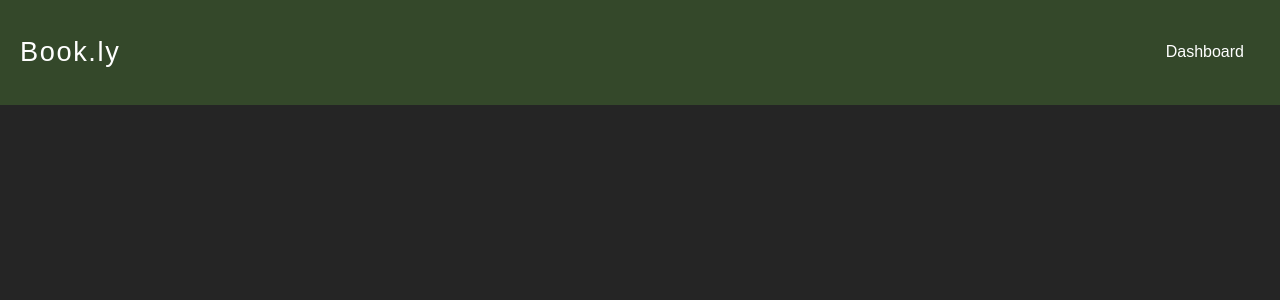
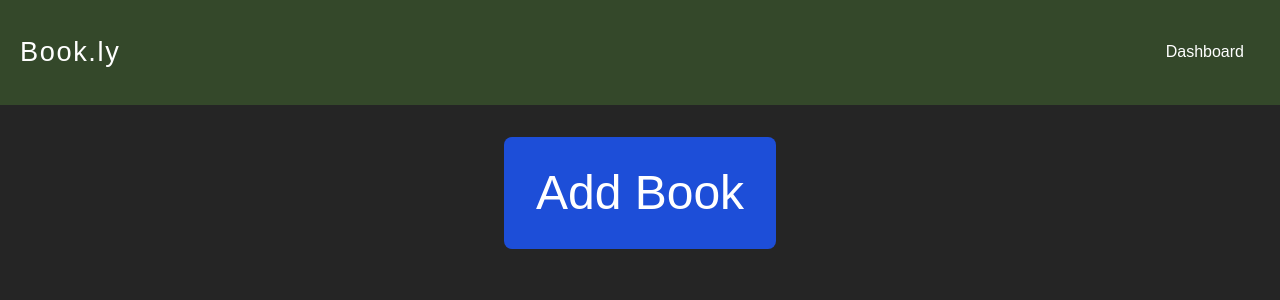
Before and after one commit to mud-ali/bookly, a React (Vite) app: page / in a window 1280 px wide. Shown: the top 300 px of the page. Built offline with nearby package versions, Linux system fonts and the light colour scheme.

Commit message:
add a book page

```diff
--- /dev/null
+++ b/src/pages/AddForm.tsx
@@ -0,0 +1,21 @@
+import React from "react";
+import Header from "../components/Header";
+import "../css/Home.css";
+import { Link } from "react-router-dom";
+
+const AddForm = () => {
+    return (
+        <>
+            <Header />
+            <main className="home-body">
+                <form id="book-add" className="flex flex-col justify-around items-center w-full h-60">
+                    <input type="text" name="title" required   className="text-black"/>
+                    <input type="number" name="pages" required className="text-black"/>
+                    <button type="submit" className="bg-blue-900 p-4 rounded-lg">Add Book</button>
+                </form>
+            </main>
+        </>
+    )
+}
+
+export default AddForm;
--- a/src/pages/Home.tsx
+++ b/src/pages/Home.tsx
@@ -1,13 +1,17 @@
 import React from "react";
 import Header from "../components/Header";
 import "../css/Home.css";
+import { Link } from "react-router-dom";
 
 const Home = () => {
     return (
         <>
             <Header />
             <main className="home-body">
-
+                <div className={`w-[4%] min-w-max rounded-lg bg-blue-700 p-8 flex justify-center items-center
+                    text-center text-5xl mx-auto`}>
+                    <Link to="/add">Add Book</Link>
+                </div>
             </main>
         </>
     )
--- a/src/router/pagesData.tsx
+++ b/src/router/pagesData.tsx
@@ -1,12 +1,18 @@
 import React from "react";
 import Home from "../pages/Home";
+import AddForm from "../pages/AddForm";
 import type { pageData } from "../types/pageData";
 
-const pagesData = [
+const pagesData : pageData[] = [
   {
     path: "",
     element: <Home />,
     title: "home"
+  },
+  {
+    path: "/add",
+    element: <AddForm />,
+    title: "Add a Book"
   },
   {
     path: "*",
```
